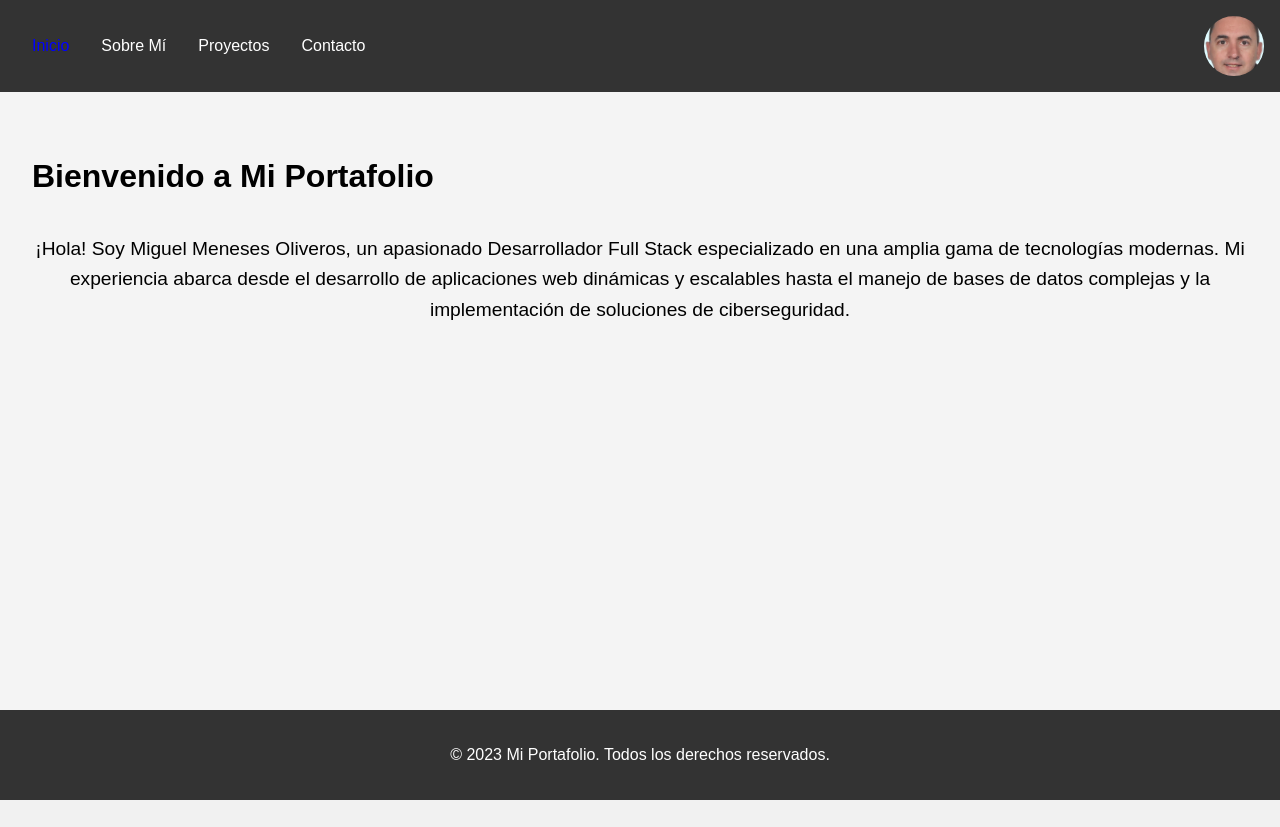
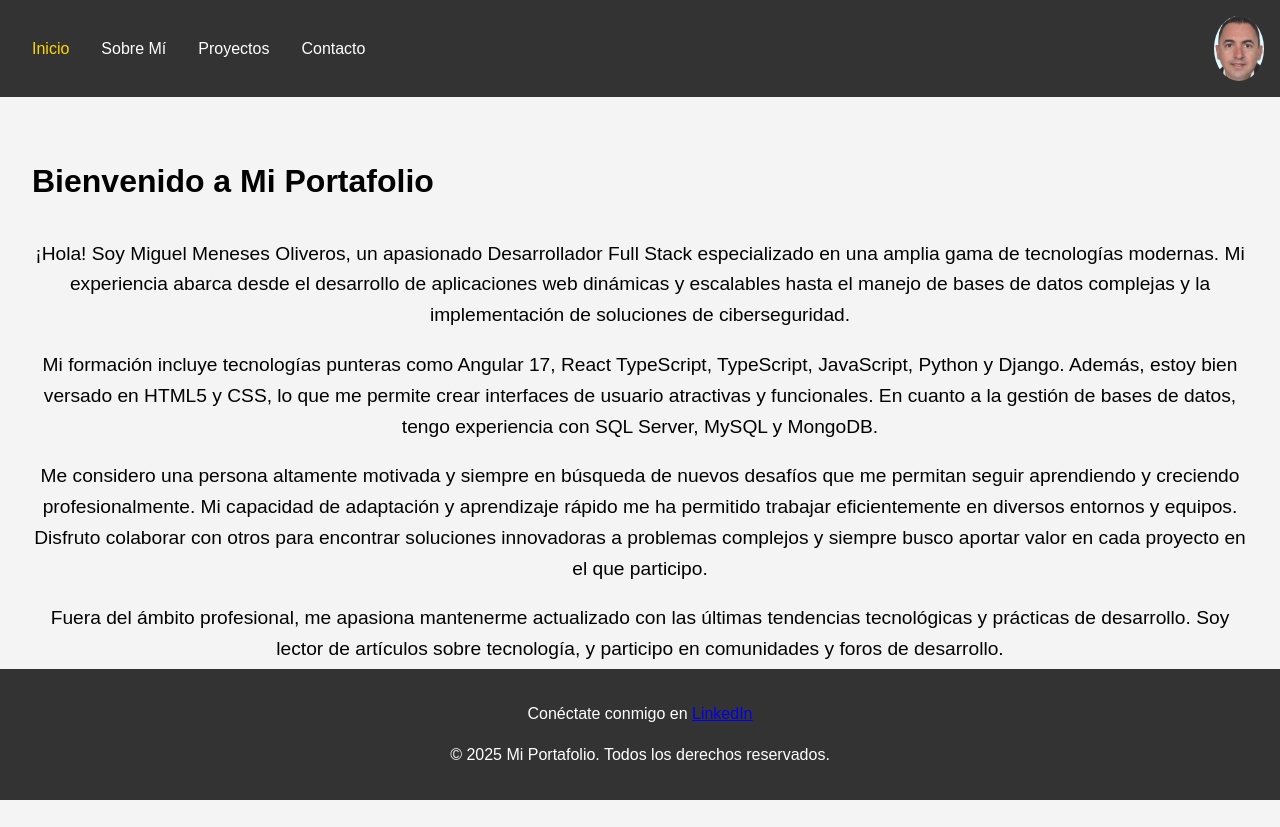
Before and after one commit to MiguelMO2311/MyPortfolio, a Django app: page / in a window 1280 px wide. Before the commit the page ends 800 px from the top, so only its background shows below. Run offline with Django 5.2, Linux system fonts and the light colour scheme.

Commit message:
day01 final2

```diff
--- a/portfolio/static/portfolio/css/home.css
+++ b/portfolio/static/portfolio/css/home.css
@@ -39,13 +39,13 @@
 }
 
 nav ul li a.active {
-    color: #00f; /* Cambia esto al color que prefieras */
+    color: gold; /* Cambia esto al color que prefieras */
 }
 
 .avatar {
     border-radius: 50%;
-    width: 60px;
-    height: 60px;
+    width: 50px;
+    height: 65px;
     object-fit: cover;
     margin-left: 1em;
 }
@@ -53,6 +53,9 @@
 main {
     padding: 2em;
 }
+
+#home p { text-align: justify; /* Justifica el texto */
+ }
 
 #home h1 {
     font-size: 2em;
@@ -62,7 +65,7 @@
 #home p {
     font-size: 1.2em;
     text-align: center;
-    margin-bottom: 2em;
+    margin-bottom: 1em;
 }
 
 footer {
--- a/portfolio/static/portfolio/css/project.css
+++ b/portfolio/static/portfolio/css/project.css
@@ -39,13 +39,13 @@
 }
 
 nav ul li a.active {
-    color: #00f; /* Cambia esto al color que prefieras */
+    color: rgba(14, 222, 28, 0.611); /* Cambia esto al color que prefieras */
 }
 
 .avatar {
     border-radius: 50%;
-    width: 60px;
-    height: 60px;
+    width: 50px;
+    height: 65px;
     object-fit: cover;
     margin-left: 1em;
 }
--- a/portfolio/templates/portfolio/about.html
+++ b/portfolio/templates/portfolio/about.html
@@ -23,11 +23,12 @@
         <section id="about">
             <img src="{% static 'portfolio/media/perfil.jpg' %}" alt="Mi Foto" class="about-img">
             <h1>Sobre Mí</h1>
-            <p>Soy un desarrollador Front-End Junior apasionado por la creación de aplicaciones web dinámicas y escalables. Tengo formación en las últimas tecnologías del sector, incluyendo Angular 17, React TypeScript, TypeScript, JavaScript, Python, Django, HTML5 y CSS. También poseo experiencia en el desarrollo Full Stack y el manejo de bases de datos como MySQL y MongoDB.</p>
+            <p>Soy un desarrollador Front-End Junior apasionado por la creación de aplicaciones web dinámicas y escalables. Tengo formación en las últimas tecnologías del sector, incluyendo Angular 17, React/TypeScript, TypeScript, JavaScript, Python, Django, HTML5 y CSS. También poseo experiencia en el desarrollo Full Stack y el manejo de bases de datos como SQL Server, MySQL y MongoDB.</p>
             <p>Me considero una persona altamente motivada, con una gran capacidad de aprendizaje y adaptación a nuevos entornos. Soy un jugador de equipo proactivo y resolutivo, siempre dispuesto a aportar valor a los proyectos en los que participo. Estoy en constante búsqueda de nuevos desafíos y oportunidades que me permitan seguir creciendo como profesional.</p>
         </section>
     </main>
     <footer>
+        <p> Conéctate conmigo en <a href="https://www.linkedin.com/in/miguel-men-oli/" target="_blank">LinkedIn</a> </p>
         <p>&copy; 2025 Mi Portafolio. Todos los derechos reservados.</p>
     </footer>
 </body>
--- a/portfolio/templates/portfolio/contact.html
+++ b/portfolio/templates/portfolio/contact.html
@@ -41,6 +41,7 @@
         </section>
     </main>
     <footer>
+        <p> Conéctate conmigo en <a href="https://www.linkedin.com/in/miguel-men-oli/" target="_blank">LinkedIn</a> </p>
         <p>&copy; 2025 Mi Portafolio. Todos los derechos reservados.</p>
     </footer>
 </body>
--- a/portfolio/templates/portfolio/home.html
+++ b/portfolio/templates/portfolio/home.html
@@ -20,13 +20,31 @@
         </nav>
     </header>
     <main>
-        <section id="home">
-            <h1>Bienvenido a Mi Portafolio</h1>
-            <p>¡Hola! Soy Miguel Meneses Oliveros, un apasionado Desarrollador Full Stack especializado en una amplia gama de tecnologías modernas. Mi experiencia abarca desde el desarrollo de aplicaciones web dinámicas y escalables hasta el manejo de bases de datos complejas y la implementación de soluciones de ciberseguridad.</p>
+        <section id="home"> <h1>Bienvenido a Mi Portafolio</h1>
+             <p>¡Hola! Soy Miguel Meneses Oliveros, un apasionado Desarrollador Full Stack especializado en una amplia gama de tecnologías
+                 modernas. Mi experiencia abarca desde el desarrollo de aplicaciones web dinámicas y escalables hasta el manejo de bases de
+                 datos complejas y la implementación de soluciones de ciberseguridad.</p> <p>Mi formación incluye tecnologías punteras como
+                 Angular 17, React TypeScript, TypeScript, JavaScript, Python y Django. Además, estoy bien versado en HTML5 y CSS, lo que me
+                 permite crear interfaces de usuario atractivas y funcionales. En cuanto a la gestión de bases de datos, tengo experiencia con
+                 SQL Server, MySQL y MongoDB.
+            </p>
+            <p>Me considero una persona altamente motivada y siempre en búsqueda de nuevos desafíos que me permitan seguir aprendiendo y
+               creciendo profesionalmente. Mi capacidad de adaptación y aprendizaje rápido me ha permitido trabajar eficientemente en
+               diversos entornos y equipos. Disfruto colaborar con otros para encontrar soluciones innovadoras a problemas complejos y
+               siempre busco aportar valor en cada proyecto en el que participo.
+            </p>
+            <p>Fuera del ámbito profesional, me apasiona mantenerme actualizado con las últimas tendencias tecnológicas y prácticas
+               de desarrollo. Soy lector de artículos sobre tecnología, y participo  en comunidades y foros de desarrollo.
+            </p>
+            <p>En mi tiempo libre, disfruto de actividades que me permiten desconectar y recargar energías, como el senderismo, disfrutando
+               de la naturaleza. Estas actividades no solo me ayudan a relajarme, sino que también me inspiran y me proporcionan
+               nuevas perspectivas que aplico en mi trabajo diario.
+            </p>
         </section>
     </main>
     <footer>
-        <p>&copy; 2023 Mi Portafolio. Todos los derechos reservados.</p>
+        <p> Conéctate conmigo en <a href="https://www.linkedin.com/in/miguel-men-oli/" target="_blank">LinkedIn</a> </p>
+        <p>&copy; 2025 Mi Portafolio. Todos los derechos reservados.</p>
     </footer>
 </body>
 </html>
--- a/portfolio/templates/portfolio/projects.html
+++ b/portfolio/templates/portfolio/projects.html
@@ -49,6 +49,7 @@
         </section>
     </main>
     <footer>
+        <p> Conéctate conmigo en <a href="https://www.linkedin.com/in/miguel-men-oli/" target="_blank">LinkedIn</a> </p>
         <p>&copy; 2025 Mi Portafolio. Todos los derechos reservados.</p>
     </footer>
 </body>
```
Also changed, not shown: portfolio/static/portfolio/css/about.css (+4 -4 lines), portfolio/static/portfolio/css/contact.css (+6 -7 lines), portfolio/static/portfolio/css/style.css (deleted, +0 -64 lines).
